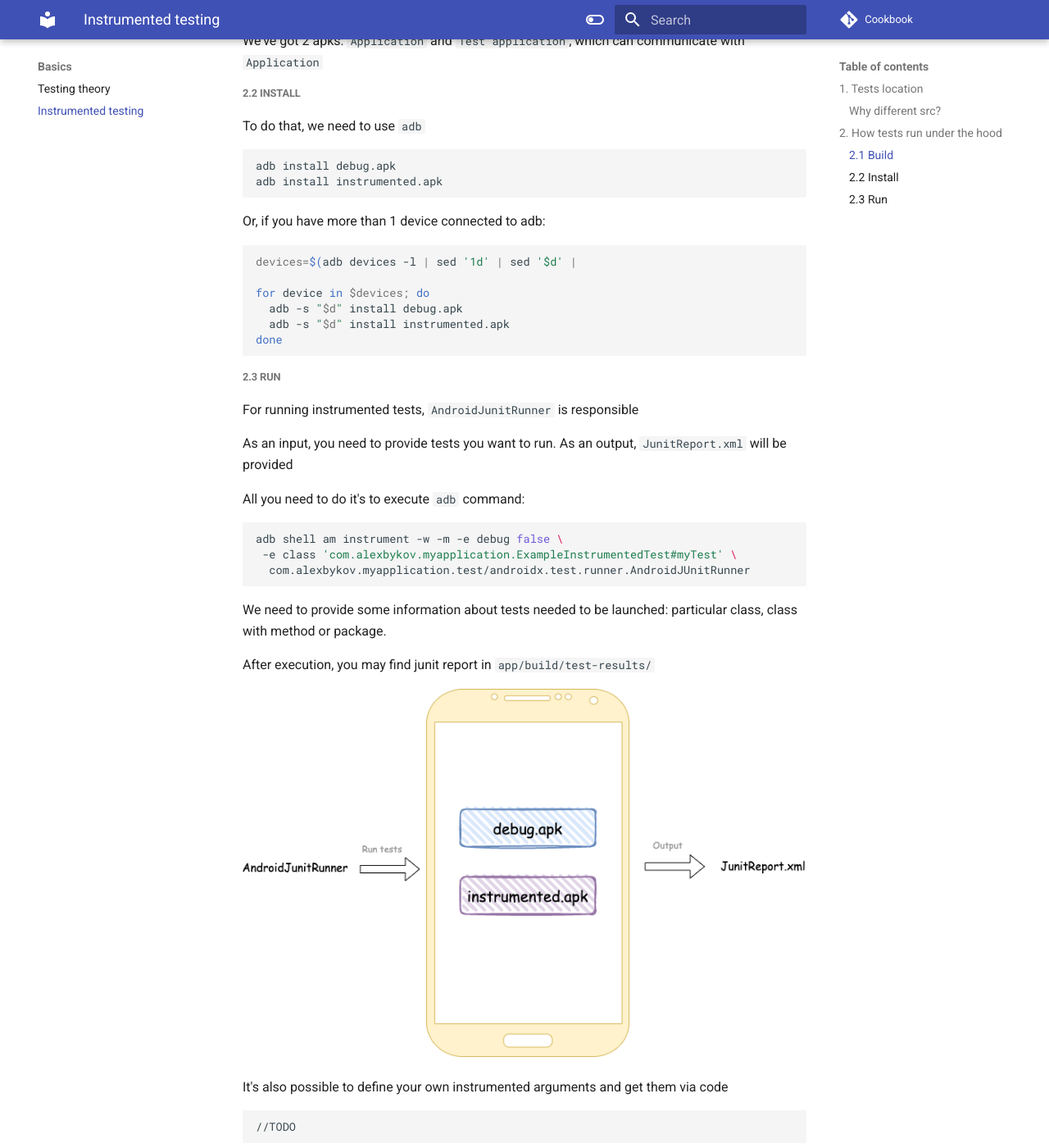
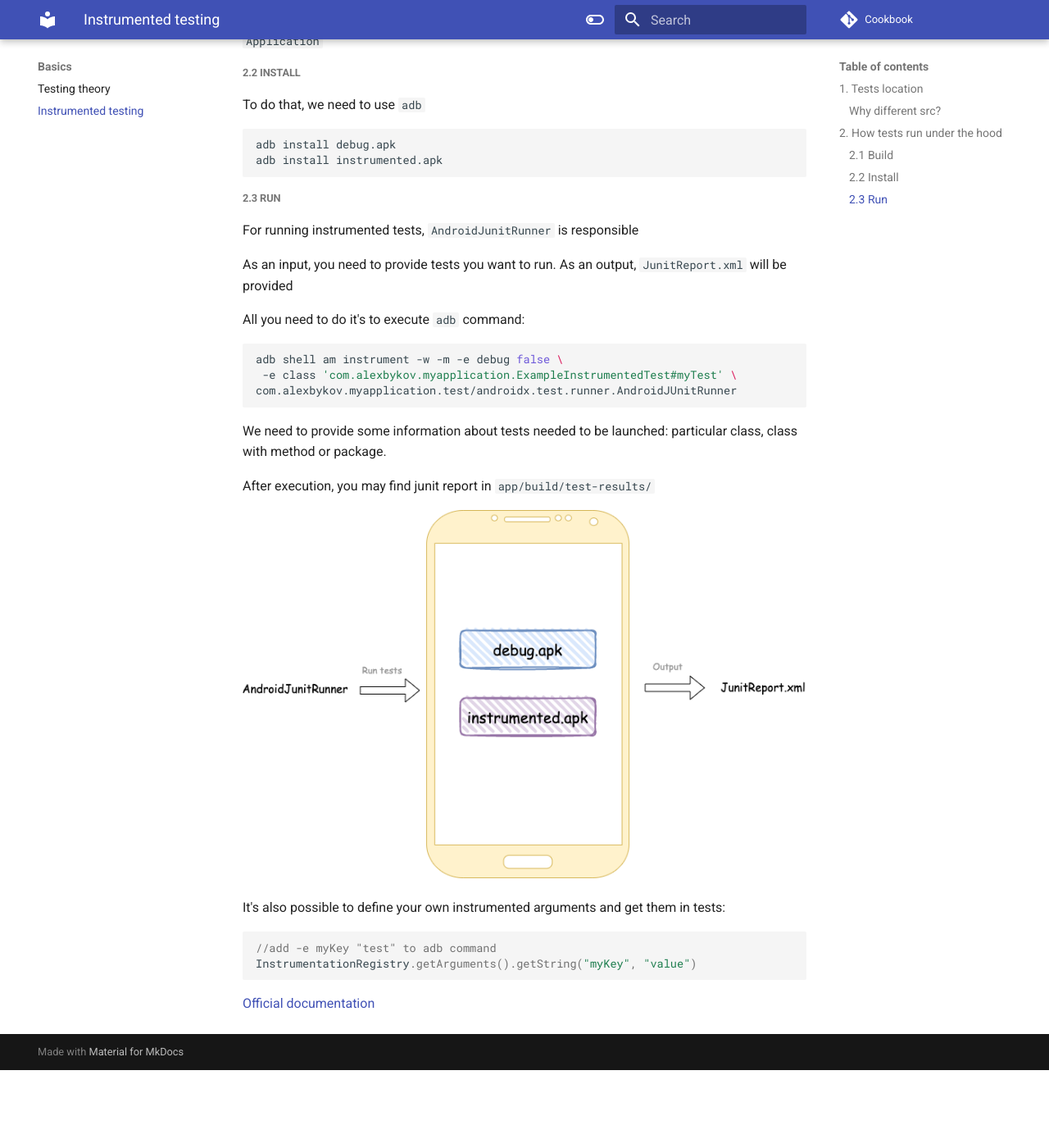
Before and after one commit to android-ui-testing/Cookbook, an MkDocs documentation site: the page built from docs/content/basics/instrumented_testing_basics.md, in a window 1280 px wide and 1400 px high, scrolled down 1368 px. Shown: the whole window at 82% size. Built offline with MkDocs 1.6.1 and Material for MkDocs 9.7.7, drawn with Linux system fonts in a browser that asks for light colours; comment, search, counter and statistics services are not loaded; after the commit the page ends 2673 px from its top, so only the background shows below that; some of the changed text lies outside the part shown.

Commit message:
remarks fixed

````diff
--- a/docs/content/basics/instrumented_testing_basics.md
+++ b/docs/content/basics/instrumented_testing_basics.md
@@ -31,7 +31,7 @@ In `androidSrc` we have a real knowledge about `Android SDK`
 
 ## 2. How tests run under the hood
 
-![alt text](../images/basics/green_arrow.png "orchestrator and test-services")
+![alt text](../images/basics/green_arrow.png "Run instrumented tests")
 
 To be able to run your tests on `CI` and make it a part of `CD`, it's really important to understand how it works under
 the hood.
@@ -46,7 +46,7 @@ To test our application, we need to build it. We can do that with gradle:
 ```
 
 However, it's not enough for us. Remember? We also need to take care of the code we write in `androidTestSrc`. It also
-should be built. If may confuse you a bit, but it will be built in a separate apk.
+should be built and will be represented as an apk:
 
 ```bash
 # It will build an apk file located in app/build/outputs/debug/debug.apk
@@ -67,17 +67,6 @@ adb install debug.apk
 adb install instrumented.apk
 ```
 
-Or, if you have more than 1 device connected to adb:
-
-```shell
-devices=$(adb devices -l | sed '1d' | sed '$d' |
-
-for device in $devices; do
-  adb -s "$d" install debug.apk
-  adb -s "$d" install instrumented.apk
-done
-```
-
 ##### 2.3 Run
 
 For running instrumented tests, `AndroidJunitRunner` is responsible
@@ -89,21 +78,20 @@ All you need to do it's to execute `adb` command:
 ```shell
 adb shell am instrument -w -m -e debug false \
  -e class 'com.alexbykov.myapplication.ExampleInstrumentedTest#myTest' \
-  com.alexbykov.myapplication.test/androidx.test.runner.AndroidJUnitRunner
+com.alexbykov.myapplication.test/androidx.test.runner.AndroidJUnitRunner
 ```
 
 We need to provide some information about tests needed to be launched: particular class, class with method or package.
 
 After execution, you may find junit report in `app/build/test-results/`
 
-![alt text](../images/basics/junit_runner.png "orchestrator and test-services")
+![alt text](../images/basics/junit_runner.png "Junit runner")
 
-It's also possible to define your own instrumented arguments and get them via code
+It's also possible to define your own instrumented arguments and get them in tests:
 
-```shell
-//TODO
+```kotlin
+//add -e myKey "test" to adb command
+InstrumentationRegistry.getArguments().getString("myKey", "value")
 ```
 
-```kotlin
-//TODO
-```
+[Official documentation](https://developer.android.com/training/testing/junit-runner#using-android-test-orchestrator)
````
Also changed, not shown: other parts of docs/content/basics/instrumented_testing_basics.md (+1 -1 lines).
